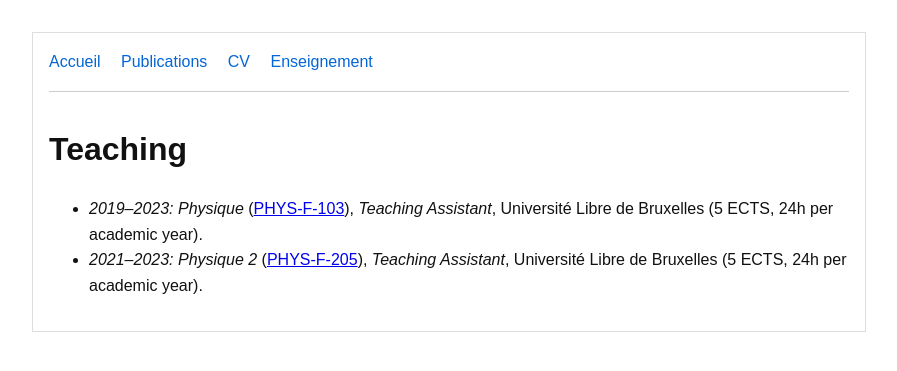
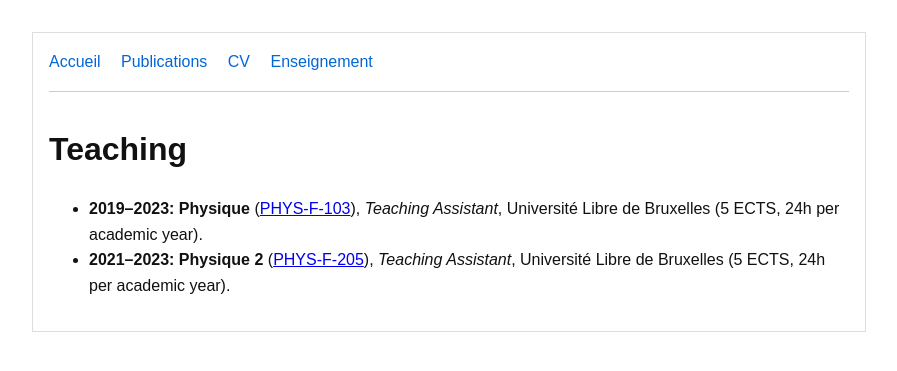
Before and after one commit to V-allard/V-allard.github.io, a Jekyll site: the page built from teaching.md, in a window 1280 px wide. Shown: the top 371 px of the page, without its empty margins (191-1088 px from the left). Built offline with Jekyll 4.4.1, drawn with Linux system fonts in a browser that asks for light colours.

```diff
--- a/teaching.md
+++ b/teaching.md
@@ -5,5 +5,5 @@ title: Teaching
 
 # Teaching
 
-- *2019–2023: Physique* ([PHYS-F-103](https://www.ulb.be/en/programme/phys-f103)), _Teaching Assistant_, Université Libre de Bruxelles (5 ECTS, 24h per academic year).
-- *2021–2023: Physique 2* ([PHYS-F-205](https://www.ulb.be/en/programme/phys-f205)), _Teaching Assistant_, Université Libre de Bruxelles (5 ECTS, 24h per academic year).
+- **2019–2023: Physique** ([PHYS-F-103](https://www.ulb.be/en/programme/phys-f103)), _Teaching Assistant_, Université Libre de Bruxelles (5 ECTS, 24h per academic year).
+- **2021–2023: Physique 2** ([PHYS-F-205](https://www.ulb.be/en/programme/phys-f205)), _Teaching Assistant_, Université Libre de Bruxelles (5 ECTS, 24h per academic year).
```
